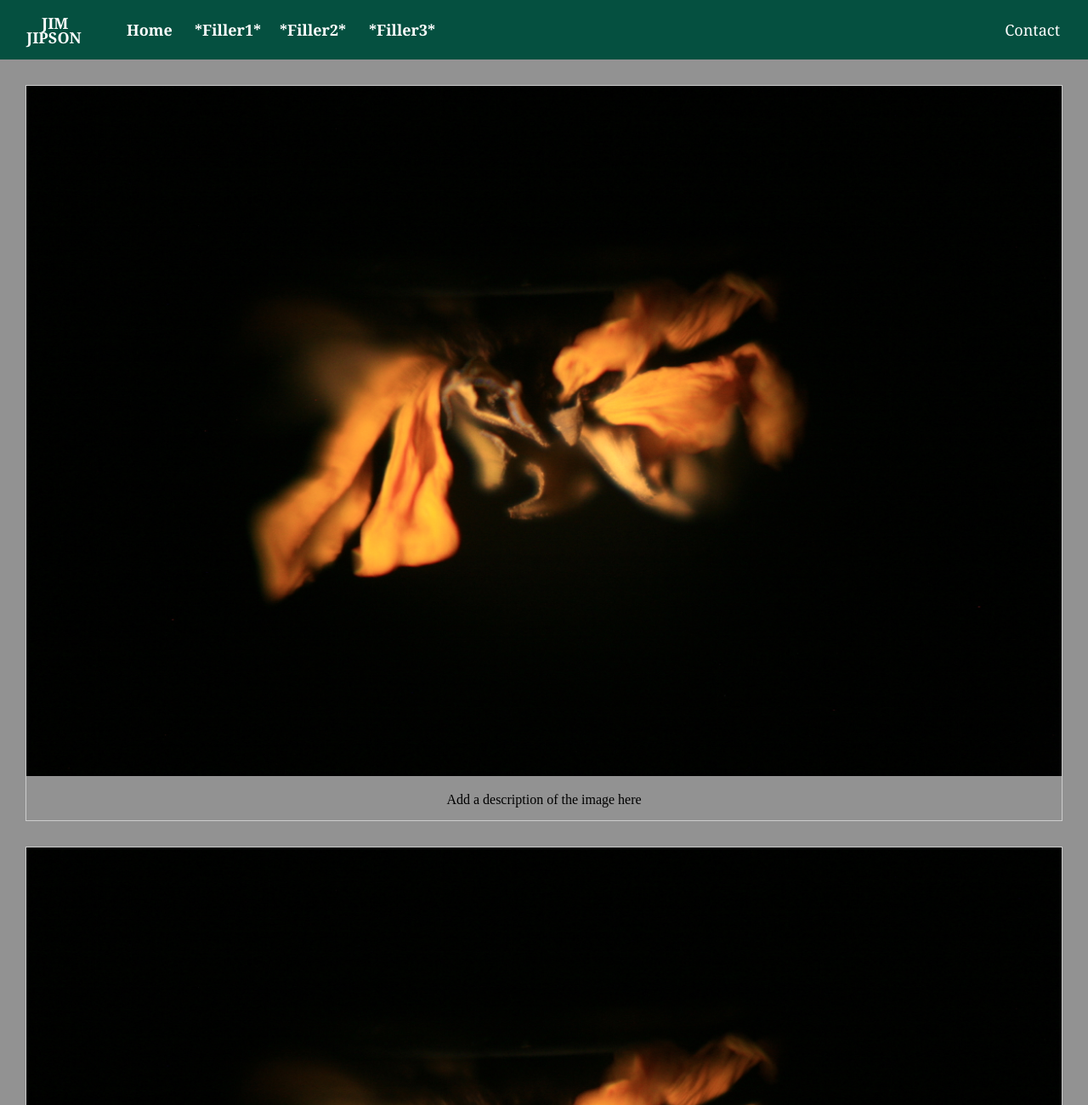
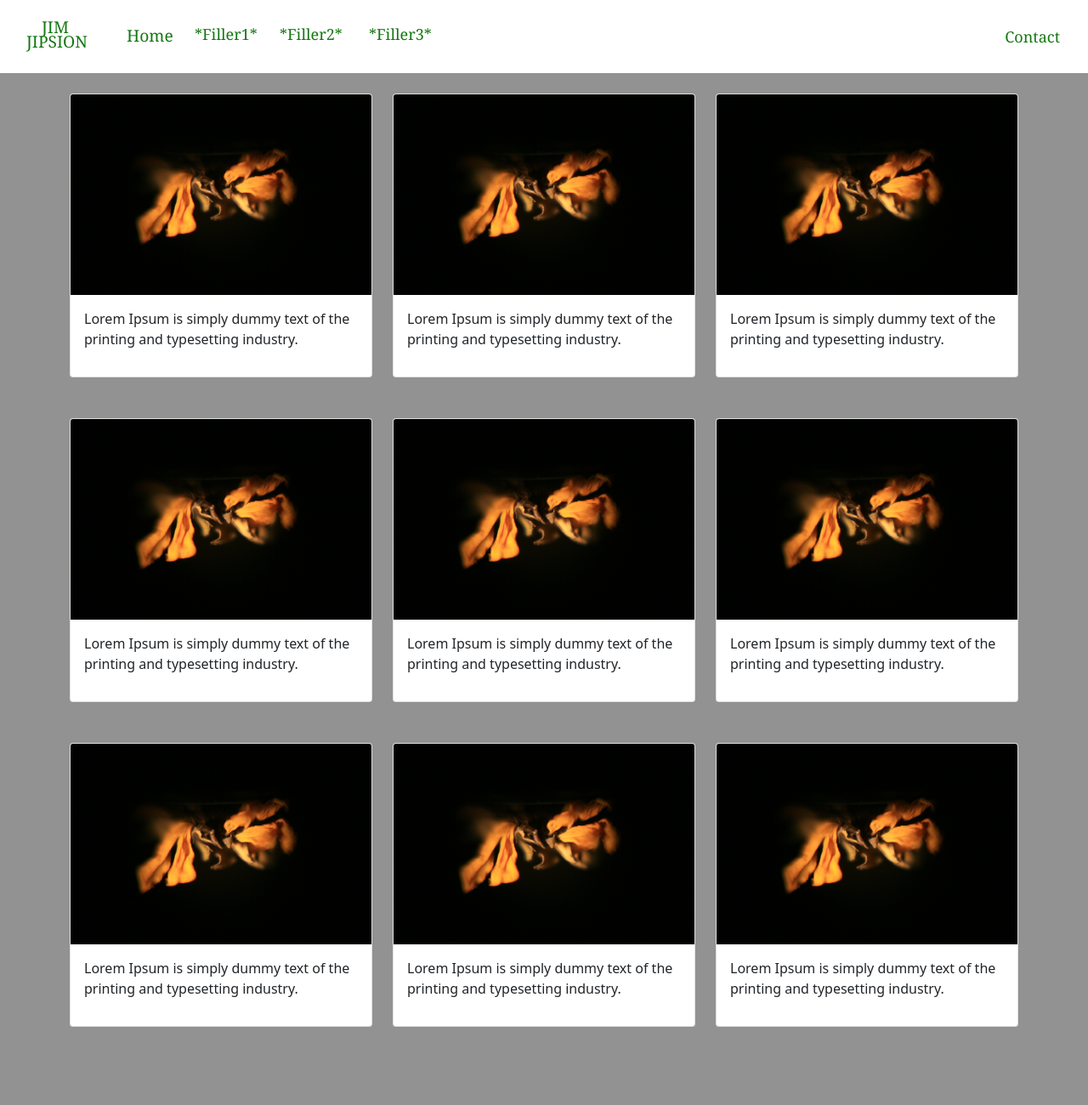
Before and after one commit to Poortfoolioo/JimJipson, a plain HTML site: page filler1.html in a window 1280 px wide. Shown: the top 1300 px of the page at 85% size. After the commit the page ends 1208 px from the top, so only its background shows below. Drawn offline with nearby package versions, Linux system fonts and the light colour scheme.

Commit message:
Update filler1.html

```diff
--- a/filler1.html
+++ b/filler1.html
@@ -1,27 +1,32 @@
 <!DOCTYPE html>
 <html style="background-color: rgb(146, 146, 146);">
-    <head>
+  <meta charset="utf-8">
+  <meta name="viewport" content="width=device-width, initial-scale=1">
+  <link href="https://cdn.jsdelivr.net/npm/bootstrap@5.1.3/dist/css/bootstrap.min.css" rel="stylesheet">
+</head>
+
+<head>
         <title> Jim Jipson </title>
     </head>
     <style>
-        #maincontainer{margin-right: 0px; margin-left: 0px; margin-top: 0px; height:70px; position: center; background-color:rgb(5, 80, 64); float: top; }
+        #maincontainer{margin-right: 0px; margin-left: 0px; margin-top: 0px; height:70px; position: center; background-color:rgb(255, 255, 255); float: top; z-index: -100; }
 body {
     padding:0;
     margin:0; }
 a:link {
-  color: rgb(255, 255, 255);
+  color: rgb(20, 119, 17);
   background-color: transparent;
   text-decoration: none;}
 a:visited {
-  color: rgb(255, 255, 255);
+  color: rgb(20, 119, 17);
   background-color: transparent;
   text-decoration: none;}
 a:hover {
-  color: rgb(206, 255, 173);
+  color: rgb(98, 255, 0);
   background-color: transparent;
   text-decoration: none;}
 a:active {
-  color: white;
+  color: rgb(20, 119, 17);
   background-color: transparent;
   text-decoration: none;}
 h1 {
@@ -30,7 +35,7 @@ h1 {
   margin-top: 10px;
   display: block;
   left: -15px;
-  top: 15px;
+  top: 20px;
   }
 h6 {
   position: absolute;
@@ -38,7 +43,7 @@ h6 {
   margin-top: 10px;
   display: block;
   left: -33px;
-  top: 32px;
+  top: 37px;
 }
 h2 {
   position: absolute;
@@ -46,7 +51,7 @@ h2 {
   margin-top: 10px;
   display: block;
   left: 85px;
-  top: 23px;
+  top: 30px;
 }
 h3 {
   position: absolute;
@@ -54,7 +59,7 @@ h3 {
   margin-top: 10px;
   display: block;
   left: 165px;
-  top: 23px;
+  top: 30px;
 }
 h4 {
   position: absolute;
@@ -62,7 +67,7 @@ h4 {
   margin-top: 10px;
   display: block;
   left: 265px;
-  top: 23px;
+  top: 30px;
 }
 h5 {
   position: absolute;
@@ -70,7 +75,7 @@ h5 {
   margin-top: 10px;
   display: block;
   left: 370px;
-  top: 23px;
+  top: 30px;
 }
 h7 {
   position: absolute;
@@ -78,65 +83,151 @@ h7 {
   margin-top: 10px;
   display: block;
   right: 33px;
-  top: 23px;
-}
-    </style>
-    <style>
-      div.gallery {
-  margin: 30px;
-  border: 1px solid #ccc;
-  float: center;
-  width: auto;
-}
-
-div.gallery:hover {
-  border: 1px solid #777;
-}
-
-div.gallery img {
-  width: 100%;
-  height: auto;
-}
-
-div.desc {
-  padding: 15px;
-  text-align: center;
+  top: 30px;
 }
     </style>
     <body>
         <div id="maincontainer" class="container text-align" >
-          <h1 style="font-size: large; font-family: Georgia, 'Times New Roman', Times, serif; color:rgb(255, 255, 255);margin-top: 0%
+          <h1 style="font-size: larger; font-family: Georgia, 'Times New Roman', Times, serif; color:rgb(20, 119, 17);margin-top: 0%
           ; text-align: justify; margin-left: 5%;"> JIM </h1>
-            <h6 style="font-size: large; font-family: Georgia, 'Times New Roman', Times, serif; color:rgb(255, 255, 255);margin-top: 0%
-            ; text-align: justify; margin-left: 5%;"> JIPSON </h6>
-          <h2 style="font-size: large; font-family: Georgia, 'Times New Roman', Times, serif; color:rgb(255, 255, 255);margin-top: 0%
+
+            <h6 style="font-size: larger; font-family: Georgia, 'Times New Roman', Times, serif; color:rgb(20, 119, 17);margin-top: 0%
+            ; text-align: justify; margin-left: 5%;"> JIPSION </h6>
+
+          <h2 style="font-size: larger; font-family: Georgia, 'Times New Roman', Times, serif; color:rgb(255, 255, 255);margin-top: 0%
           ; text-align: justify; margin-left: 5%;"> <a href="index.html"> Home </a> </h2>
+
           <h3 style="font-size: large; font-family: Georgia, 'Times New Roman', Times, serif; color:rgb(255, 255, 255);margin-top: 0%
           ; text-align: justify; margin-left: 5%;"><a href="filler1.html"> *Filler1* </a> </h3>
+
           <h4 style="font-size: large; font-family: Georgia, 'Times New Roman', Times, serif; color:rgb(255, 255, 255);margin-top: 0%
           ; text-align: justify; margin-left: 5%;"> <a href="filler2.html"> *Filler2* </a></h4>
+
           <h5 style="font-size: large; font-family: Georgia, 'Times New Roman', Times, serif; color:rgb(255, 255, 255);margin-top: 0%
           ; text-align: justify; margin-left: 5%;"> <a href="filler3.html"> *Filler3* </a></h5>
+
           <h7 style="font-size: large; font-family: Georgia, 'Times New Roman', Times, serif; color:rgb(255, 255, 255);margin-top: 0%
           ; text-align: justify; margin-left: 5%;"> <a href="contact.html"> Contact </a></h7>
+
             </div>
-            <div class="gallery">
-              <img src="IMG_0472.JPG" alt="Cinque Terre" width="600" height="400">
-            </a>
-            <div class="desc">Add a description of the image here</div>
-          </div>
+            <section id="portfolio" style="background-color: rgb(146, 146, 146);">
+              <div class="container mt-3">
+                  <div class="row">
+                      <div class="col-lg-4 mt-4">
+                          <div class="card">
+                              <img class="card-img-top" src="IMG_0472.JPG" alt="Card image" style="width:100%">
+                              <div class="card-body">
 
-          <div class="gallery">
-              <img src="IMG_0472.JPG" alt="Forest" width="600" height="400">
-            </a>
-            <div class="desc">Add a description of the image here</div>
-          </div>
+                                  <p class="card-text">Lorem Ipsum is simply dummy text of the printing and typesetting industry.</p>
+                                  <div class="text-center">
+                                  </div>
+                              </div>
+                          </div>
+                      </div>
 
-          <div class="gallery">
-              <img src="IMG_0472.JPG" alt="Northern Lights" width="600" height="400">
-            </a>
-            <div class="desc">Add a description of the image here</div>
-          </div>
+                      <div class="col-lg-4 mt-4">
+                          <div class="card portfolioContent">
+                              <img class="card-img-top" src="IMG_0472.JPG" alt="Card image" style="width:100%">
+                              <div class="card-body">
+
+                                  <p class="card-text">Lorem Ipsum is simply dummy text of the printing and typesetting industry.</p>
+                                  <div class="text-center">
+                                  </div>
+                              </div>
+                          </div>
+                      </div>
+
+                      <div class="col-lg-4 mt-4">
+                          <div class="card portfolioContent">
+                              <img class="card-img-top" src="IMG_0472.JPG" alt="Card image" style="width:100%">
+                              <div class="card-body">
+
+                                  <p class="card-text">Lorem Ipsum is simply dummy text of the printing and typesetting industry.</p>
+                                  <div class="text-center">
+                                  </div>
+                              </div>
+                          </div>
+                      </div>
+                  </div>
+                  <br>
+                  <div class="row">
+                      <div class="col-lg-4 mt-4">
+                          <div class="card portfolioContent">
+                              <img class="card-img-top" src="IMG_0472.JPG" alt="Card image" style="width:100%">
+                              <div class="card-body">
+
+                                  <p class="card-text">Lorem Ipsum is simply dummy text of the printing and typesetting industry.</p>
+                                  <div class="text-center">
+                                  </div>
+                              </div>
+                          </div>
+                      </div>
+
+                      <div class="col-lg-4 mt-4">
+                          <div class="card portfolioContent">
+                              <img class="card-img-top" src="IMG_0472.JPG" alt="Card image" style="width:100%">
+                              <div class="card-body">
+
+                                  <p class="card-text">Lorem Ipsum is simply dummy text of the printing and typesetting industry.</p>
+                                  <div class="text-center">
+                                  </div>
+                              </div>
+                          </div>
+                      </div>
+
+                      <div class="col-lg-4 mt-4">
+                          <div class="card portfolioContent">
+                              <img class="card-img-top" src="IMG_0472.JPG" alt="Card image" style="width:100%">
+                              <div class="card-body">
+
+                                  <p class="card-text">Lorem Ipsum is simply dummy text of the printing and typesetting industry.</p>
+                                  <div class="text-center">
+                                  </div>
+                              </div>
+                          </div>
+                      </div>
+                  </div>
+                  <br>
+                  <div class="row">
+                    <div class="col-lg-4 mt-4">
+                        <div class="card portfolioContent">
+                            <img class="card-img-top" src="IMG_0472.JPG" alt="Card image" style="width:100%">
+                            <div class="card-body">
+
+                                <p class="card-text">Lorem Ipsum is simply dummy text of the printing and typesetting industry.</p>
+                                <div class="text-center">
+                                </div>
+                            </div>
+                        </div>
+                    </div>
+
+                    <div class="col-lg-4 mt-4">
+                        <div class="card portfolioContent">
+                            <img class="card-img-top" src="IMG_0472.JPG" alt="Card image" style="width:100%">
+                            <div class="card-body">
+
+                                <p class="card-text">Lorem Ipsum is simply dummy text of the printing and typesetting industry.</p>
+                                <div class="text-center">
+                                </div>
+                            </div>
+                        </div>
+                    </div>
+
+                    <div class="col-lg-4 mt-4">
+                        <div class="card portfolioContent">
+                            <img class="card-img-top" src="IMG_0472.JPG" alt="Card image" style="width:100%">
+                            <div class="card-body">
+
+                                <p class="card-text">Lorem Ipsum is simply dummy text of the printing and typesetting industry.</p>
+                                <div class="text-center">
+                                </div>
+                            </div>
+                        </div>
+                    </div>
+                </div>
+          </section>
+          <!-- load javascript after loading all html content -->
+          <script src="script/script.js"></script>
 
     </body>
 </html>
```
